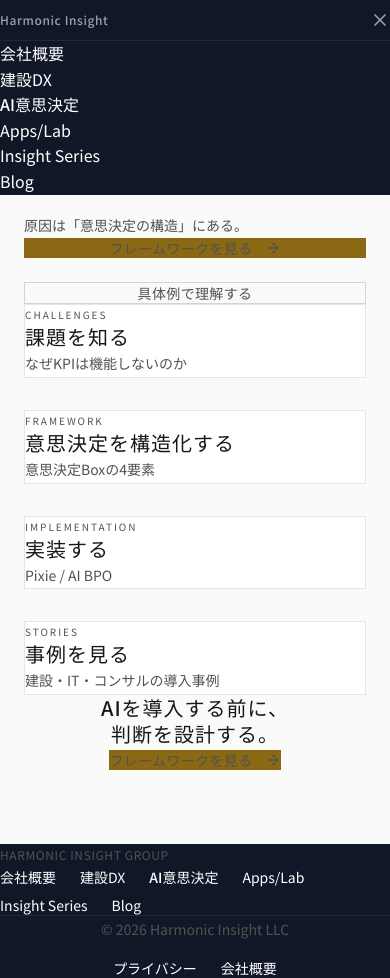
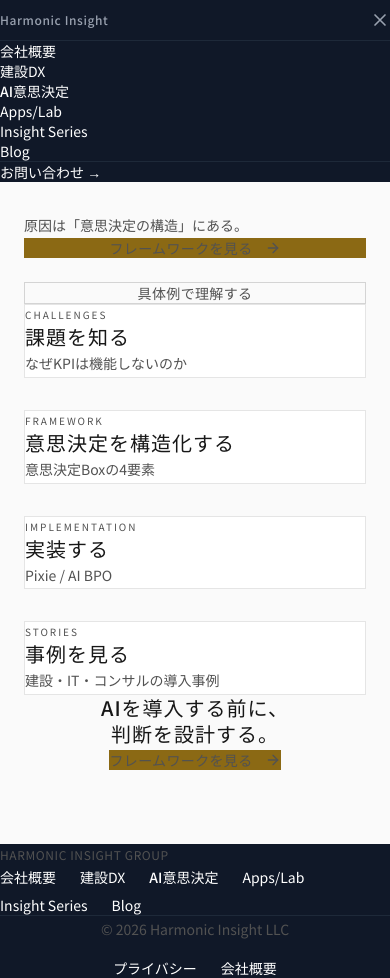
Before and after one commit to HarmonicInsight/app-win-insight-framework, a Next.js app: page / in a window 390 px wide. Both pictures are taken after a click on the button "メニュー". Built offline with nearby package versions, Linux system fonts and the light colour scheme.

Commit message:
Unify GlobalNav: fix spacing and remove overflow issues

```diff
--- a/src/components/GlobalNav.tsx
+++ b/src/components/GlobalNav.tsx
@@ -11,18 +11,24 @@ export function GlobalNav() {
     <div className="fixed top-0 left-0 right-0 bg-gray-900 text-white z-[60]">
       <div className="max-w-6xl mx-auto px-4 sm:px-6">
         <div className="flex items-center justify-between h-10 text-xs">
-          <div className="flex items-center overflow-x-auto">
-            <span className="text-gray-400 tracking-wider font-medium whitespace-nowrap mr-3">
+          {/* Left: Brand + Nav */}
+          <div className="flex items-center min-w-0">
+            <span className="text-gray-400 tracking-wider font-medium whitespace-nowrap mr-2 sm:mr-3">
               Harmonic Insight
             </span>
-            <span className="text-gray-700 hidden sm:inline">|</span>
+
+            {/* Desktop Nav */}
             <nav className="hidden sm:flex items-center">
               {sites.map((site, index) => (
-                <span key={site.id} className="flex items-center whitespace-nowrap">
+                <span key={site.id} className="flex items-center">
+                  {index === 0 && <span className="text-gray-700 mx-1">|</span>}
                   {site.id === CURRENT_SITE_ID ? (
-                    <span className="text-white px-2 font-medium">{site.name}</span>
+                    <span className="text-white px-1.5 font-medium whitespace-nowrap">{site.name}</span>
                   ) : (
-                    <a href={site.url} className="text-gray-400 hover:text-white px-2 transition-colors">
+                    <a
+                      href={site.url}
+                      className="text-gray-400 hover:text-white px-1.5 transition-colors whitespace-nowrap"
+                    >
                       {site.name}
                     </a>
                   )}
@@ -31,10 +37,22 @@ export function GlobalNav() {
               ))}
             </nav>
           </div>
-          <a href="#contact" className="text-gray-400 hover:text-white transition-colors hidden sm:block">
+
+          {/* Right: CTA + Mobile Menu */}
+          <div className="flex items-center">
+            <a
+              href="https://harmonic-insight-corporate.vercel.app/#contact"
+              className="text-gray-400 hover:text-white transition-colors hidden sm:block whitespace-nowrap text-xs"
+            >
               お問い合わせ →
             </a>
-          <button className="sm:hidden p-1 text-gray-400" onClick={() => setMobileMenuOpen(!mobileMenuOpen)}>
+
+            {/* Mobile Menu Button */}
+            <button
+              className="sm:hidden p-1.5 text-gray-400 hover:text-white"
+              onClick={() => setMobileMenuOpen(!mobileMenuOpen)}
+              aria-label="メニュー"
+            >
               <svg className="w-5 h-5" fill="none" stroke="currentColor" viewBox="0 0 24 24">
                 {mobileMenuOpen ? (
                   <path strokeLinecap="round" strokeLinejoin="round" strokeWidth={2} d="M6 18L18 6M6 6l12 12" />
@@ -44,20 +62,39 @@ export function GlobalNav() {
               </svg>
             </button>
           </div>
+        </div>
+
+        {/* Mobile Menu */}
         {mobileMenuOpen && (
-          <div className="sm:hidden py-2 border-t border-gray-800">
+          <div className="sm:hidden py-3 border-t border-gray-800">
             {sites.map((site) => (
               <a
                 key={site.id}
                 href={site.url}
-                className={`block py-2 px-2 ${site.id === CURRENT_SITE_ID ? "text-white font-medium" : "text-gray-400"}`}
+                className={`block py-2.5 px-1 text-sm ${
+                  site.id === CURRENT_SITE_ID
+                    ? "text-white font-medium"
+                    : "text-gray-400 hover:text-white"
+                }`}
+                onClick={() => setMobileMenuOpen(false)}
               >
                 {site.name}
               </a>
             ))}
+            <div className="mt-3 pt-3 border-t border-gray-800">
+              <a
+                href="https://harmonic-insight-corporate.vercel.app/#contact"
+                className="block py-2 px-1 text-sm text-gray-400 hover:text-white"
+                onClick={() => setMobileMenuOpen(false)}
+              >
+                お問い合わせ →
+              </a>
+            </div>
           </div>
         )}
       </div>
     </div>
   );
 }
+
+export default GlobalNav;
```
Lines whose indentation alone changed are shown as unchanged.
